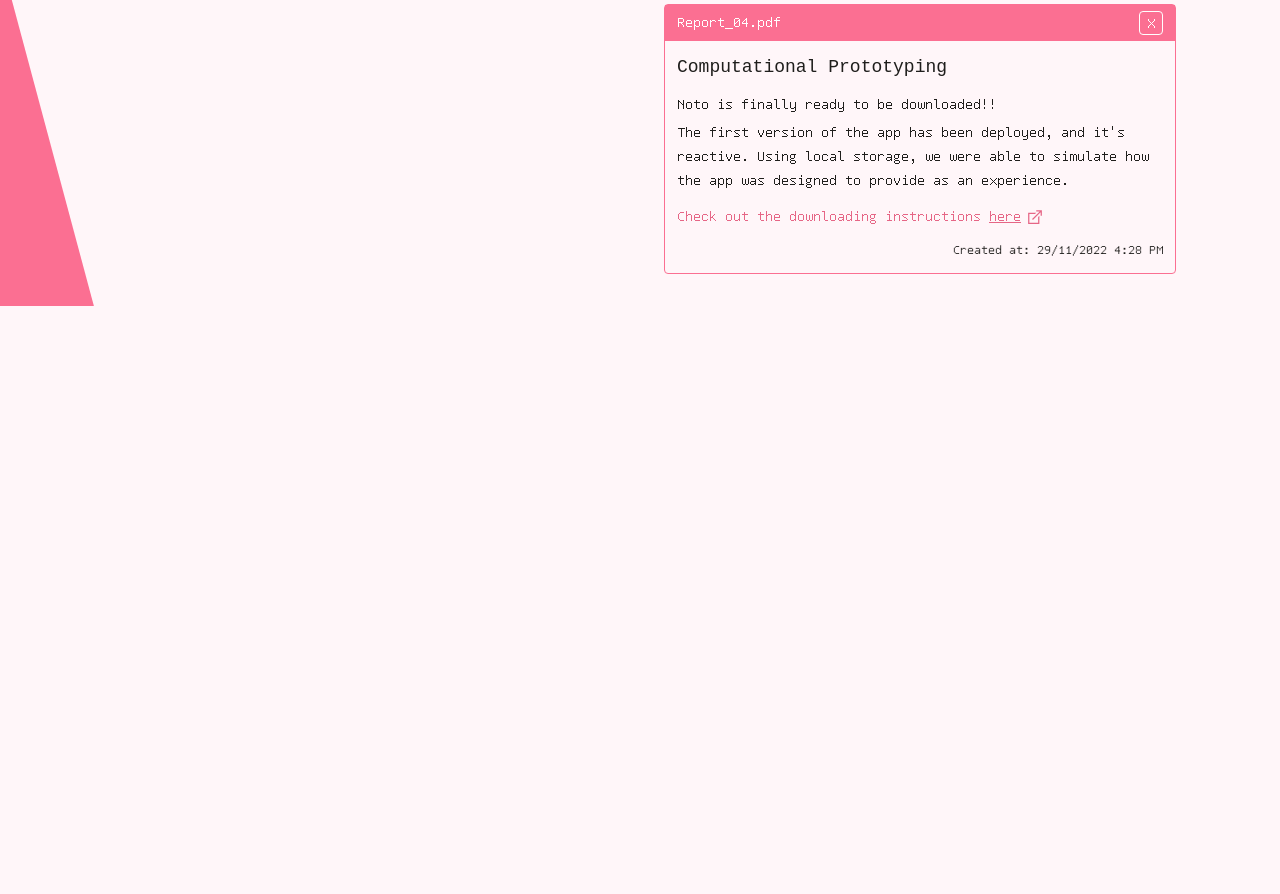
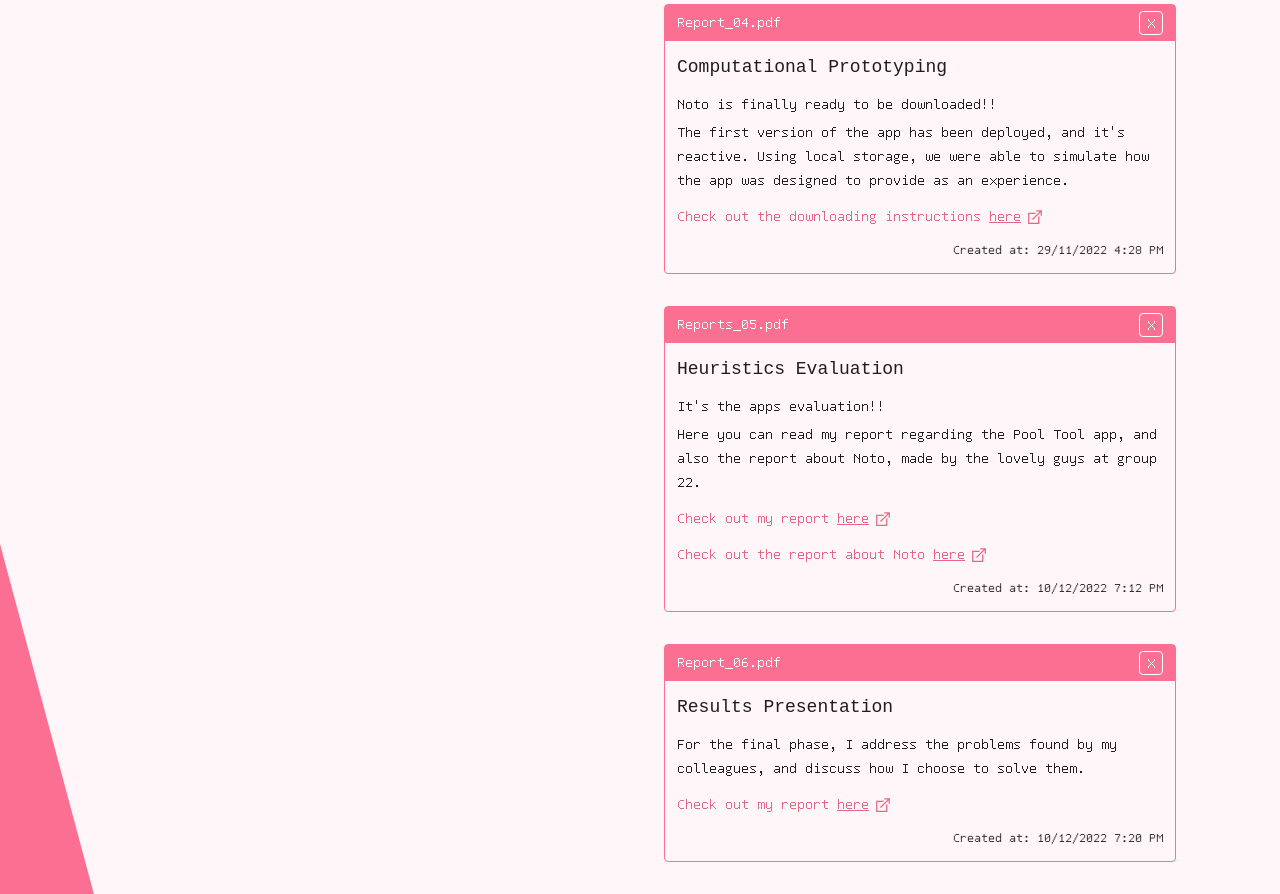
Before and after one commit to itsFilipa/filipa, a website built with Vite: page index.html in a window 1280 px wide. Shown: the part 2319-3213 px from the top of the page. Before the commit the page ends 2625 px from the top, so only its background shows below. Built offline with nearby package versions, Linux system fonts and the light colour scheme; files whose address does not match are found by name.

Commit message:
adding final reports

```diff
--- a/index.html
+++ b/index.html
@@ -448,12 +448,12 @@
 
           <div class="col gap-1 m-3">
             <p class="font-bodybold text-lg mb-2">Computational Prototyping</p>
+            <p>Noto is finally ready to be downloaded!!</p>
             <p>
-              Noto is finally ready to be downloaded!!
+              The first version of the app has been deployed, and it's reactive.
+              Using local storage, we were able to simulate how the app was
+              designed to provide as an experience.
             </p>
-            <p>The first version of the app has been deployed, and it's reactive.
-              Using local storage, we were able to simulate how the app was designed
-              to provide as an experience.</p>
 
             <p class="mt-2 flex gap-2 text-blush">
               Check out the downloading instructions
@@ -469,7 +469,84 @@
               Created at: 29/11/2022 4:28 PM
             </p>
           </div>
+        </div>
 
+        <div class="w-full h-fit border border-ultrapink rounded-[4px]">
+          <div class="w-full bg-ultrapink py-1.5 px-3 row justify-between">
+            <p class="text-white">Reports_05.pdf</p>
+            <div
+              class="border border-white rounded-[4px] w-6 h-6 text-white flex justify-center"
+            >
+              X
+            </div>
+          </div>
+
+          <div class="col gap-1 m-3">
+            <p class="font-bodybold text-lg mb-2">Heuristics Evaluation</p>
+            <p>It's the apps evaluation!!</p>
+            <p>
+              Here you can read my report regarding the Pool Tool app, and also
+              the report about Noto, made by the lovely guys at group 22.
+            </p>
+
+            <p class="mt-2 flex gap-2 text-blush">
+              Check out my report
+              <a
+                href="/files/report_5_mine.pdf"
+                download
+                class="underline flex w-fit flex-center gap-1"
+                >here
+                <img src="/icons/link_blush.svg" />
+              </a>
+            </p>
+            <p class="mt-2 flex gap-2 text-blush">
+              Check out the report about Noto
+              <a
+                href="/files/report_5_group22.docx.pdf"
+                download
+                class="underline flex w-fit flex-center gap-1"
+                >here
+                <img src="/icons/link_blush.svg" />
+              </a>
+            </p>
+            <p class="flex justify-end text-sm mt-2">
+              Created at: 10/12/2022 7:12 PM
+            </p>
+          </div>
+        </div>
+
+        <div class="w-full h-fit border border-ultrapink rounded-[4px]">
+          <div class="w-full bg-ultrapink py-1.5 px-3 row justify-between">
+            <p class="text-white">Report_06.pdf</p>
+            <div
+              class="border border-white rounded-[4px] w-6 h-6 text-white flex justify-center"
+            >
+              X
+            </div>
+          </div>
+
+          <div class="col gap-1 m-3">
+            <p class="font-bodybold text-lg mb-2">Results Presentation</p>
+            <p>
+              For the final phase, I address the problems found by my
+              colleagues, and discuss how I choose to solve them.
+            </p>
+
+            <p class="mt-2 flex gap-2 text-blush">
+              Check out my report
+              <a
+                href="/files/report_6.pdf"
+                download
+                class="underline flex w-fit flex-center gap-1"
+                >here
+                <img src="/icons/link_blush.svg" />
+              </a>
+            </p>
+            <p class="flex justify-end text-sm mt-2">
+              Created at: 10/12/2022 7:20 PM
+            </p>
+          </div>
+        </div>
       </section>
 
       <!-- Scrollable column -->
```
Also changed, not shown: 3 other files.
